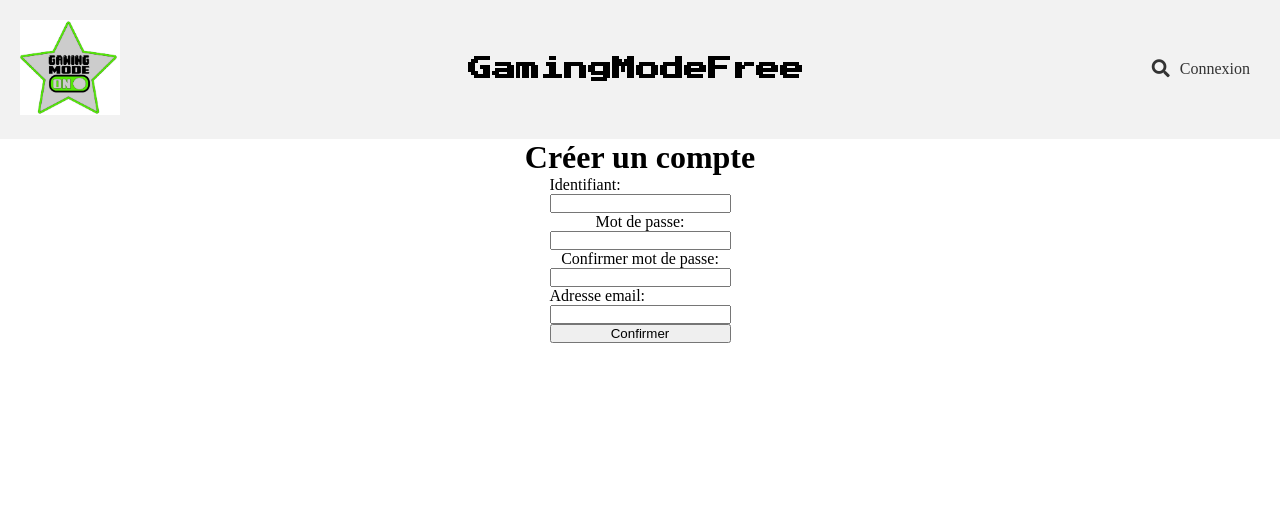
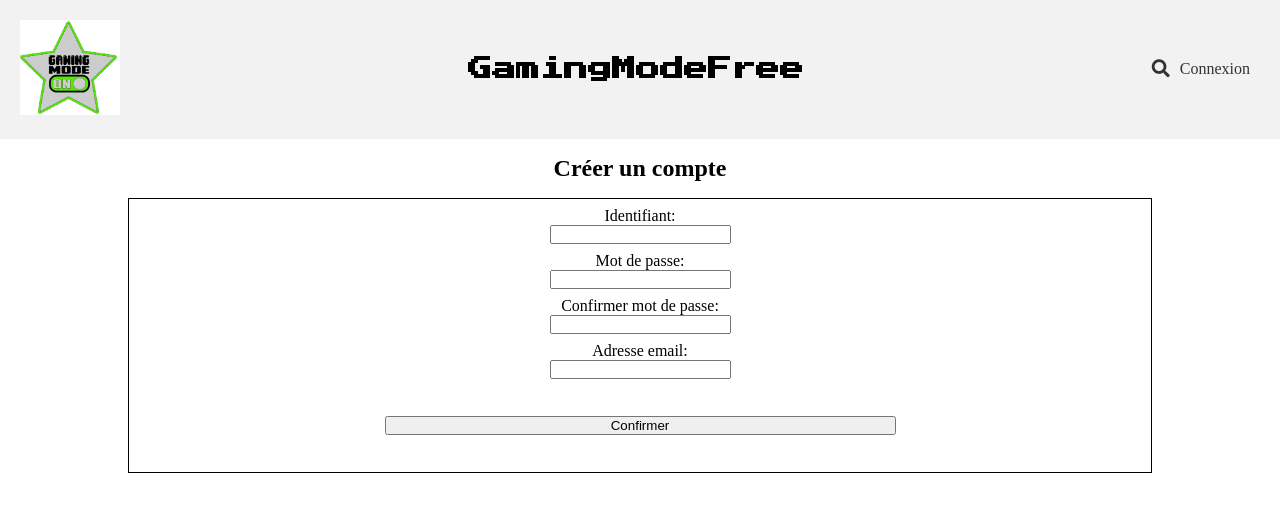
Before and after one commit to Clourc/ProjetApiBALY, an Angular app: page /signup in a window 1280 px wide. Shown: the top 512 px of the page. Built offline with nearby package versions, Linux system fonts and the light colour scheme.

Commit message:
Added more error handling and light css styling

```diff
--- a/src/app/signup/signup.component.css
+++ b/src/app/signup/signup.component.css
@@ -7,4 +7,29 @@
 form {
     display: flex;
     flex-direction: column;
+    border: solid black 1px;
+    justify-content: space-around;
+    margin-top: 1rem;
+    width: 80%;
+    height: 275px;
 }
+
+span {
+    color: red;
+    font-size: 0.8rem;
+}
+
+label {
+    margin-top: 0.5rem;
+}
+
+button {
+    margin-top: 1rem;
+    margin-bottom: 1rem;
+    width: 50%;
+    margin: auto;
+}
+
+h2 {
+    margin-top: 1rem;
+}
--- a/src/app/signup/signup.component.html
+++ b/src/app/signup/signup.component.html
@@ -1,51 +1,83 @@
 <div>
-  <h1>Créer un compte</h1>
-  <form (ngSubmit)="signupForm.valid && onSubmit()" [formGroup]="signupForm" #signup_form="ngForm">
-    <label for="id">Identifiant: </label>
-    <input type="text" name="id" formControlName="id" />
-    <div *ngIf="signupForm.controls.id.errors && signup_form.submitted">
-      <span *ngIf="signupForm.controls.id.errors?.['required']"
-        >Le champ Identifiant doit être renseigné</span
-      >
-    </div>
-
-    <div formGroupName="passwords">
-      <label for="password">Mot de passe: </label>
-      <input type="password" name="password" formControlName="password" />
-      <div *ngIf="signupForm.controls.passwords.controls.password.errors && signup_form.submitted">
-        <span
-          *ngIf="signupForm.controls.passwords.controls.password.errors?.['required']"
-          >Le champ Mot de passe doit être renseigné</span
+  <h2>Créer un compte</h2>
+  <form
+    (ngSubmit)="signupForm.valid && onSubmit()"
+    [formGroup]="signupForm"
+    #signup_form="ngForm"
+  >
+    <div>
+      <label for="UserId">Identifiant: </label>
+      <input type="text" name="UserId" formControlName="id" />
+      <div *ngIf="signupForm['controls'].id.errors && signup_form.submitted">
+        <span *ngIf="signupForm['controls'].id.errors?.['required']"
+          >Le champ Identifiant doit être renseigné</span
         >
-      </div>
-
-      <label for="confirm-password">Confirmer mot de passe: </label>
-      <input
-        type="password"
-        name="confirm-password"
-        formControlName="confirmPassword"
-      />
-      <div
-        *ngIf="signupForm.controls.passwords.controls.confirmPassword.errors && signup_form.submitted"
-      >
-        <span
-          *ngIf="signupForm.controls.passwords.controls.confirmPassword.errors?.['required']"
-          >Le champ Confirmer mot de passe doit être renseigné</span
-        >
-      </div>
-      <div *ngIf="signupForm.controls.passwords.errors">
-        <span
-          *ngIf="signupForm.controls.passwords.errors?.['mustMatch']"
-          >Les deux Mots de passe doivent être identiques</span
+        <span *ngIf="signupForm['controls'].id.errors?.['minlength']"
+          >Votre identifiant doit comporter 3 caractères minimum</span
         >
       </div>
     </div>
 
-    <label for="email">Adresse email: </label>
-    <input type="email" name="email" formControlName="email" />
-    <div *ngIf="signupForm.controls.email.errors && signup_form.submitted">
-        <span *ngIf="signupForm.controls.email.errors?.['required']">Le champ email doit être renseigné</span>
-        <span *ngIf="signupForm.controls.email.errors?.['email']">Le champ email doit être valide</span>
+    <div formGroupName="passwords">
+      <label for="UserPassword">Mot de passe: </label>
+      <input type="password" name="UserPassword" formControlName="password" />
+      <div
+        *ngIf="
+          signupForm['controls'].passwords['controls'].password.errors &&
+          signup_form.submitted
+        "
+      >
+        <span
+          *ngIf="signupForm['controls'].passwords['controls'].password.errors?.['required']"
+          >Le champ Mot de passe doit être renseigné</span
+        >
+        <span
+          *ngIf="signupForm['controls'].passwords['controls'].password.errors?.['minlength']"
+          >Votre Mot de passe doit comporter 8 caratères minimum</span
+        >
+      </div>
+
+      <label for="UserConfirm-password">Confirmer mot de passe: </label>
+      <input
+        type="password"
+        name="UserConfirm-password"
+        formControlName="confirmPassword"
+      />
+      <div
+        *ngIf="
+          signupForm['controls'].passwords['controls'].confirmPassword.errors &&
+          signup_form.submitted
+        "
+      >
+        <span
+          *ngIf="signupForm['controls'].passwords['controls'].confirmPassword.errors?.['required']"
+          >Le champ Confirmer mot de passe doit être renseigné</span
+        >
+      </div>
+      <div
+        *ngIf="
+          signupForm['controls'].passwords.errors &&
+          (signupForm['controls'].passwords['controls'].confirmPassword.dirty ||
+            signup_form.submitted)
+        "
+      >
+        <span *ngIf="signupForm['controls'].passwords.errors?.['mustMatch']"
+          >Les deux mots de passe doivent être identiques</span
+        >
+      </div>
+    </div>
+
+    <div>
+      <label for="UserEmail">Adresse email: </label>
+      <input type="email" name="UserEmail" formControlName="email" />
+      <div *ngIf="signupForm['controls'].email.errors && signup_form.submitted">
+        <span *ngIf="signupForm['controls'].email.errors?.['required']"
+          >Le champ email doit être renseigné</span
+        >
+        <span *ngIf="signupForm['controls'].email.errors?.['email']"
+          >Le champ email doit être valide</span
+        >
+      </div>
     </div>
 
     <button type="submit">Confirmer</button>
--- a/src/app/signup/signup.component.ts
+++ b/src/app/signup/signup.component.ts
@@ -15,10 +15,10 @@
   constructor(private fb: FormBuilder) {}
 
   signupForm: any = this.fb.group({
-    id: ['', Validators.required],
+    id: ['', [Validators.required, Validators.minLength(3)]],
     passwords: this.fb.group(
       {
-        password: ['', Validators.required],
+        password: ['', [Validators.required, Validators.minLength(8)]],
         confirmPassword: ['', Validators.required],
       },
       {
```
